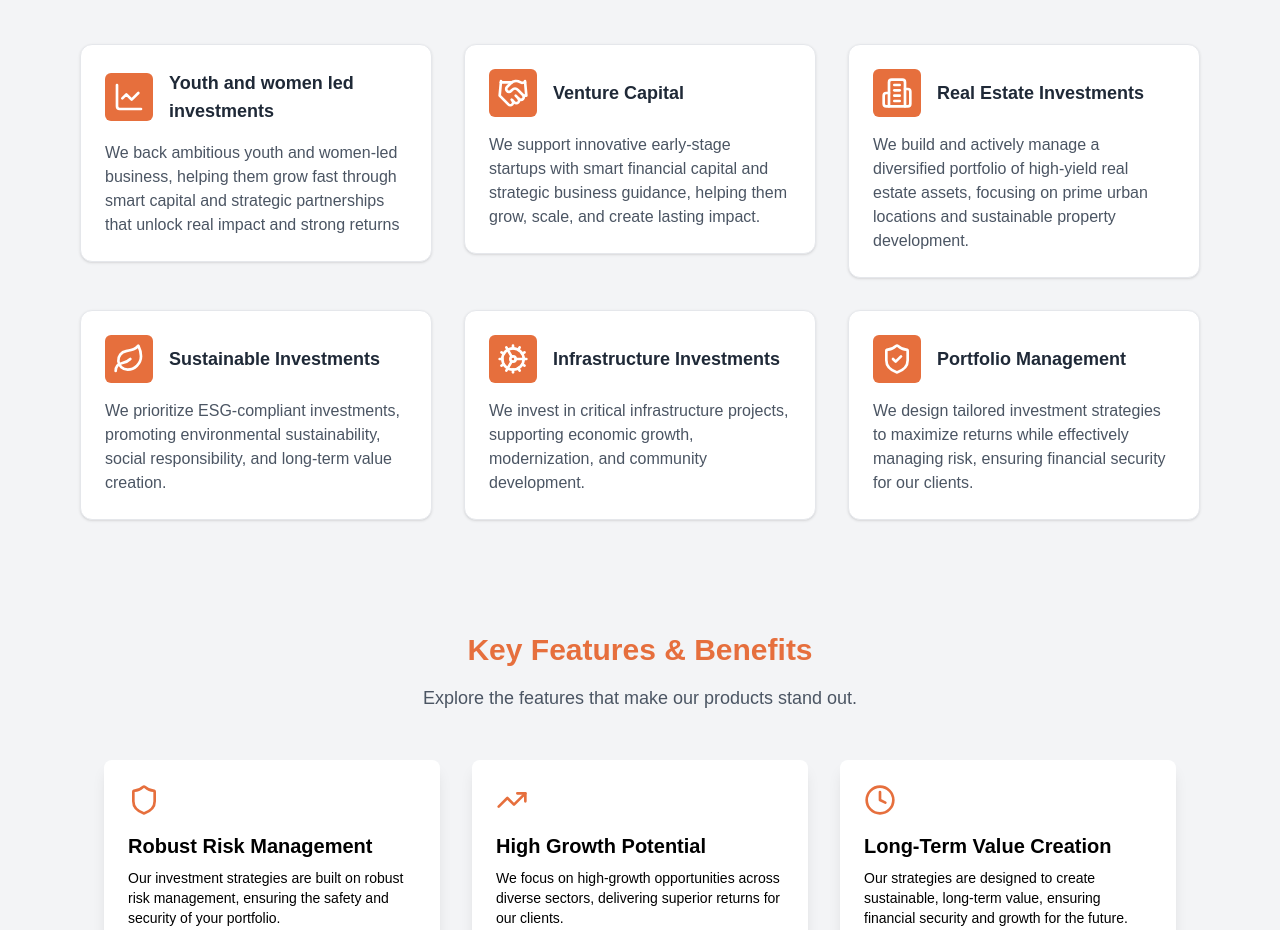
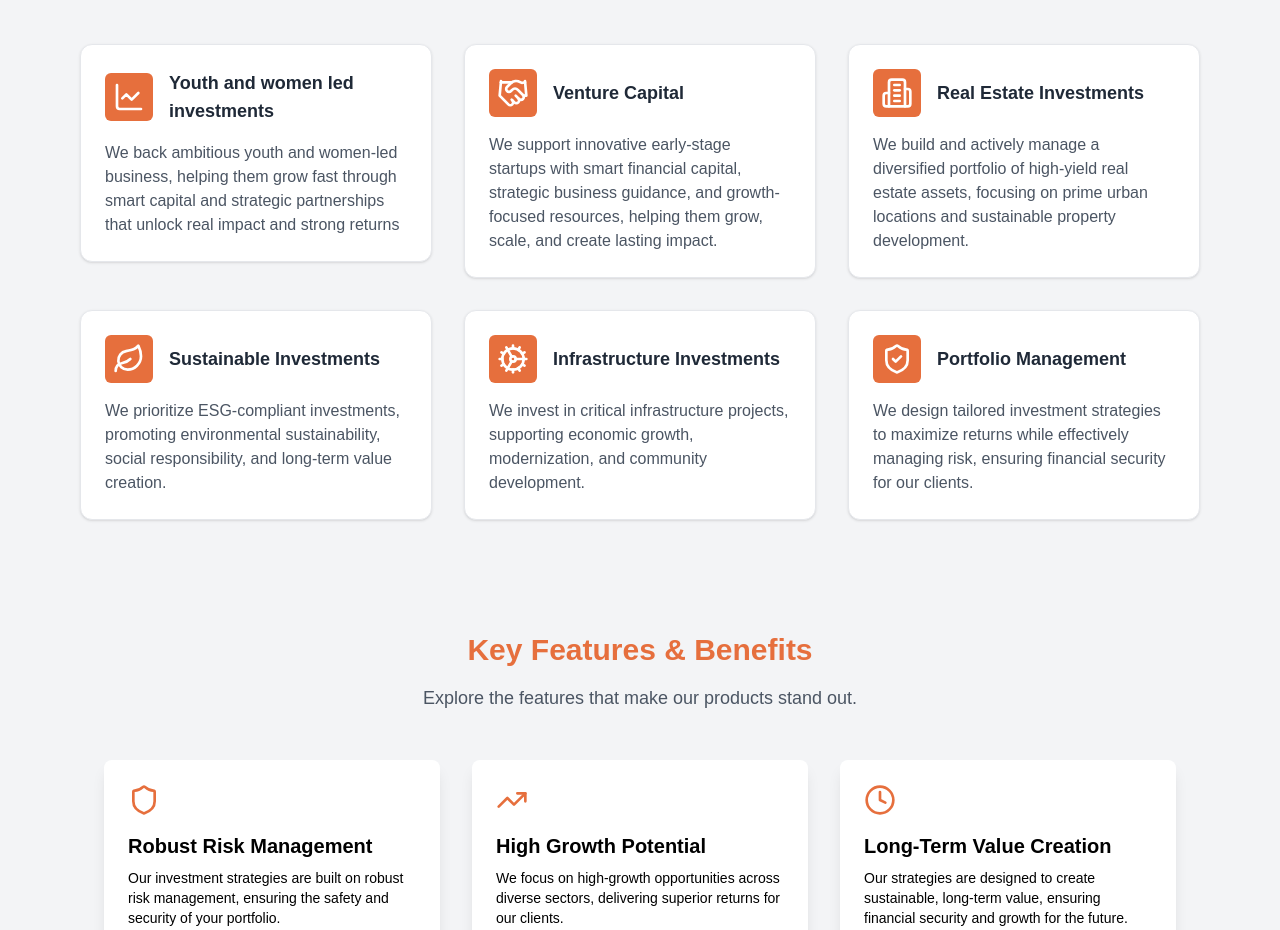
Before and after one commit to im-shafiqurrehman/HorizonImpactFundManagers, a Next.js app in the folder client/: page / in a window 1280 px wide. Shown: the part 3040-3970 px from the top of the page. Built offline with nearby package versions, Linux system fonts and the light colour scheme; no server answers; a web font is replaced by a local one.

Commit message:
minor changes

```diff
--- a/client/app/our-approach/page.tsx
+++ b/client/app/our-approach/page.tsx
@@ -17,7 +17,7 @@ const page = () => {
       />
     <WhatWeDo />
       {/* <SectorExpertise /> */}
-      <InvestmentFocus />
+      {/* <InvestmentFocus /> */}
     </MainLayout>
   );
 };
--- a/client/components/constants/services.js
+++ b/client/components/constants/services.js
@@ -18,7 +18,7 @@ export const specializations = [
     icon: HandshakeIcon,
     title: "Venture Capital",
     description:
-      "We support innovative early-stage startups with smart financial capital and strategic business guidance, helping them grow, scale, and create lasting impact.",
+      "We support innovative early-stage startups with smart financial capital, strategic business guidance, and growth-focused resources, helping them grow, scale, and create lasting impact.",
   },
   {
     icon: BuildingIcon,
```
